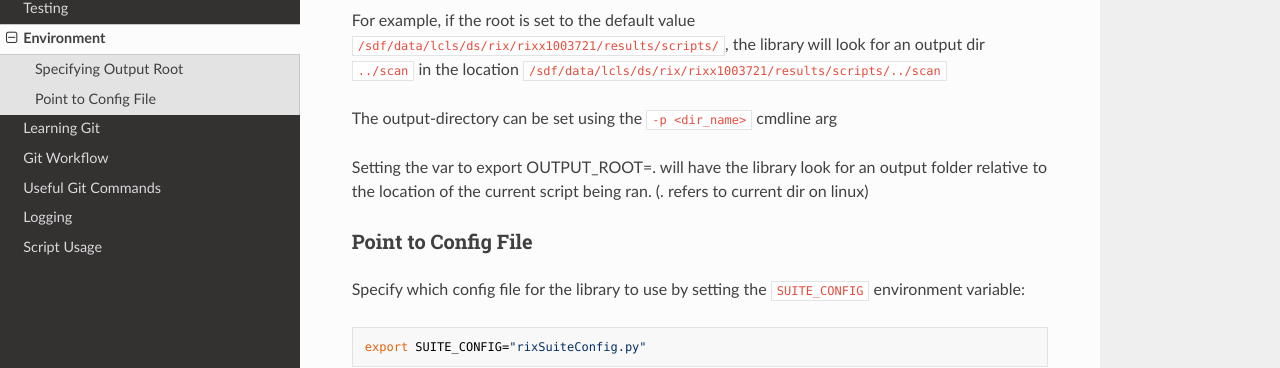
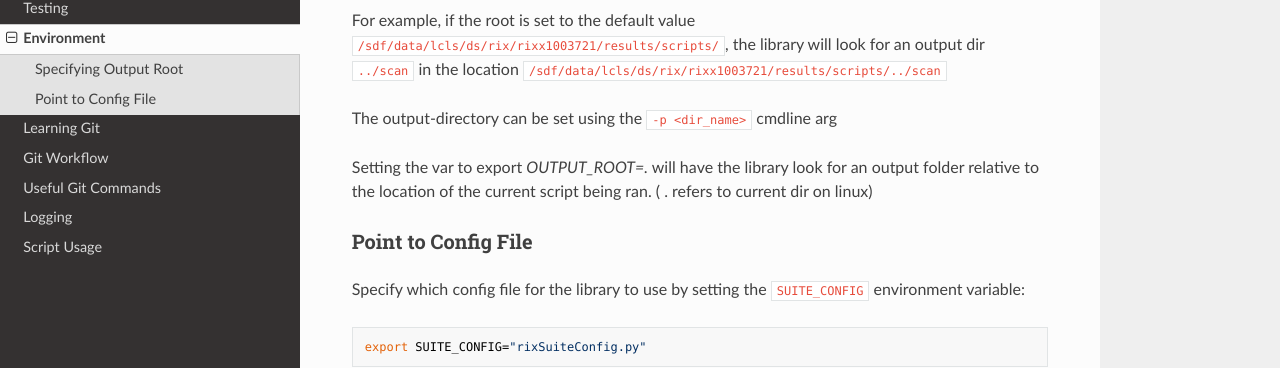
Before and after one commit to slaclab/beamtime-calibration-suite, an MkDocs documentation site: the page built from docs/environment.md, in a window 1280 px wide and 900 px high, scrolled down 647 px. Shown: the part 171-539 px from the top of the window. Built offline with MkDocs 1.6.1, drawn with Linux system fonts in a browser that asks for light colours; nearby versions of some CDN libraries.

```diff
--- a/docs/environment.md
+++ b/docs/environment.md
@@ -28,7 +28,7 @@ For example, if the root is set to the default value `/sdf/data/lcls/ds/rix/rixx
 
 The output-directory can be set using the `-p <dir_name>` cmdline arg
 
-Setting the var to export OUTPUT_ROOT=. will have the library look for an output folder relative to the location of the current script being ran. (. refers to current dir on linux)
+Setting the var to export _OUTPUT_ROOT=._ will have the library look for an output folder relative to the location of the current script being ran. ( . refers to current dir on linux)
 
 
 ### Point to Config File
```
